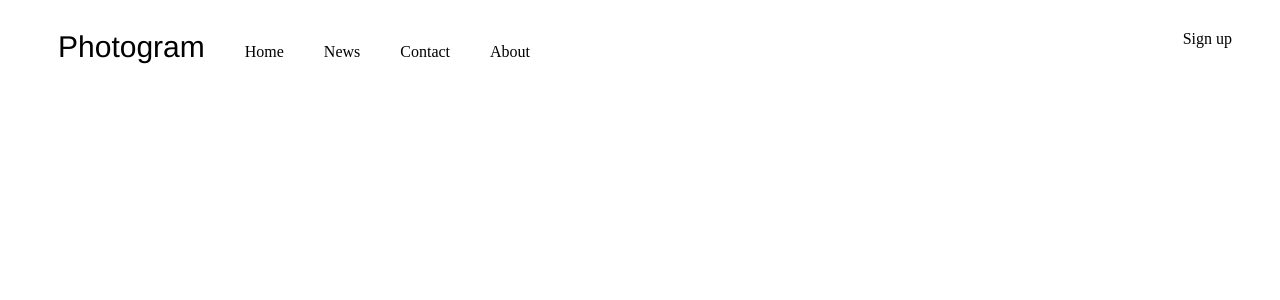
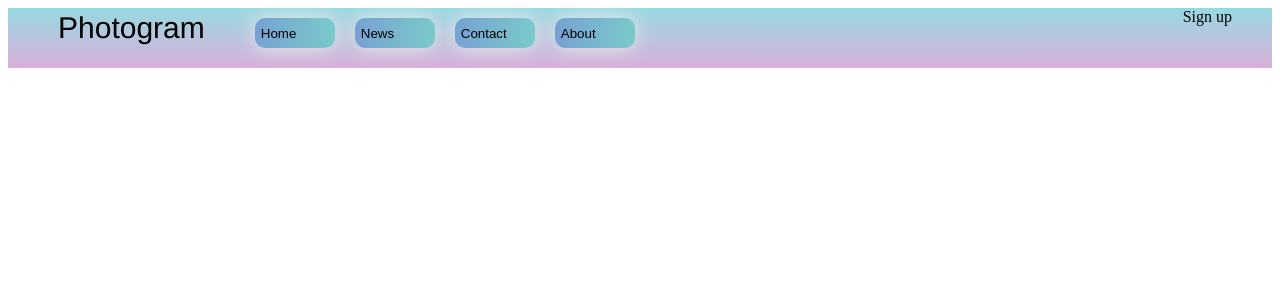
Before and after one commit to NITU23/Photogram2.0, a React (Create React App) app in the folder frontend/: page / in a window 1280 px wide. Shown: the top 300 px of the page. Built offline with nearby package versions, Linux system fonts and the light colour scheme.

Commit message:
navbar created

```diff
--- a/frontend/public/index.html
+++ b/frontend/public/index.html
@@ -2,6 +2,6 @@
 <html lang="en">
     <title>React App</title>
   <body>
-    <div id="root"></div>
+    <div id="root" ></div>
   </body>
 </html>
--- a/frontend/src/App.js
+++ b/frontend/src/App.js
@@ -1,5 +1,5 @@
 import Welcome from "./components/welcome";
-
+import './css/app.css'
 
 function App() {
   return (
--- a/frontend/src/components/navbar.js
+++ b/frontend/src/components/navbar.js
@@ -9,10 +9,10 @@ function Navbar() {
             </div>
             <div className='items'>
                 <ul className='ul'>
-                    <li className='listItem'><Link className='link' to="/">Home</Link></li>
-                    <li className='listItem'><Link className='link' to="/">News</Link></li>
-                    <li className='listItem'><Link className='link' to="/">Contact</Link></li>
-                    <li className='listItem'><Link className='link' to="/">About</Link></li>
+                    <button className='button'><li className='listItem'><Link className='link' to="/">Home</Link></li></button>
+                    <button className='button'> <li className='listItem'><Link className='link' to="/">News</Link></li></button>
+                    <button className='button'> <li className='listItem'><Link className='link' to="/">Contact</Link></li></button>
+                    <button className='button'>  <li className='listItem'><Link className='link' to="/">About</Link></li></button>
                 </ul>
             </div>
             <div className='login'>
--- a/frontend/src/components/welcome.js
+++ b/frontend/src/components/welcome.js
@@ -1,10 +1,12 @@
 import React from "react";
 import Navbar from "./navbar";
+import '../css/welcome.css'
 
 function Welcome() {
   return (
     <div className="Welcome">
       <Navbar />
+
     </div>
   );
 }
--- /dev/null
+++ b/frontend/src/css/app.css
@@ -0,0 +1,3 @@
+.App{
+    height: 100vh;
+}
--- a/frontend/src/css/navbar.css
+++ b/frontend/src/css/navbar.css
@@ -13,27 +13,51 @@
 .navbar {
     height: 60px;
     margin-left: 50px;
-    margin-top: 30px;
+
 }
 
-.link{
-    color : black;
+.link {
+    color: black;
     text-decoration: none;
 }
 
-.heading{
-     display: inline-block;
-     margin-right: 100px;
-     text-decoration: none;
+.heading {
+    display: inline-block;
+    margin-right: 100px;
+    text-decoration: none;
     margin-right: 40px;
     font-size: 30px;
     font-family: 'Franklin Gothic Medium', 'Arial Narrow', Arial, sans-serif;
 }
-.items{
-    display: inline-block
+
+.items {
+    display: inline-block;
 }
+
 .login {
     display: inline-block;
     justify-content: inline;
     float: right;
 }
+
+
+.button {
+    background-image: linear-gradient(to right, #77A1D3 0%, #79CBCA 51%, #77A1D3 100%);
+    margin: 10px;
+    text-align: center;
+    transition: 0.5s;
+    background-size: 200% auto;
+    color: white;
+    box-shadow: 0 0 20px #eee;
+    border-radius: 10px;
+    width: 80px;
+    height: 30px;
+    border: none;
+}
+
+.button:hover {
+    background-position: right center;
+    color: #fff;
+    text-decoration: none;
+    width: 100px;
+}
--- /dev/null
+++ b/frontend/src/css/welcome.css
@@ -0,0 +1,5 @@
+.Welcome {
+    background-color: #D9AFD9;
+    background-image: linear-gradient(0deg, #D9AFD9 0%, #97D9E1 100%);
+
+}
```
